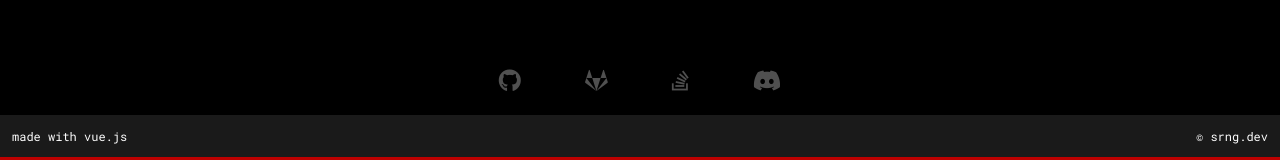
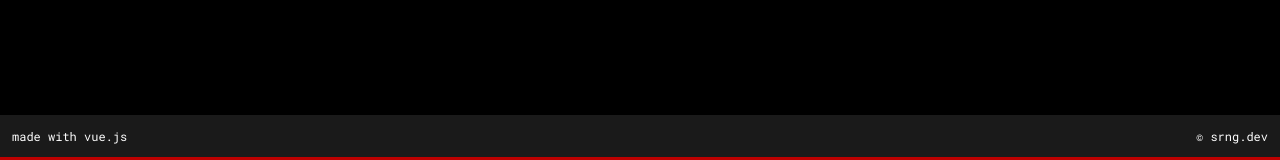
Before and after one commit to sarangnx/sarangnx.github.io, a Vue app: page / in a window 1280 px wide. Shown: the part 996-1156 px from the top of the page. Built offline with nearby package versions, Linux system fonts and the light colour scheme.

Commit message:
changed type to a single prop instead of 3 boolean

```diff
--- a/src/components/FaIcon.vue
+++ b/src/components/FaIcon.vue
@@ -8,26 +8,17 @@ export default {
         icon: {
             type: String
         },
-        regular: {
-            type: Boolean
-        },
-        solid: {
-            type: Boolean
-        },
-        brand: {
-            type: Boolean
-        },
         size: {
             type: String,
             default: 'sm'
+        },
+        type: {
+            type: String,
+            default: 'fas',
+            validator: value => ['fas', 'fab', 'far'].indexOf(value) !== -1
         }
     },
     computed: {
-        type() {
-            const type = this.regular ? 'far' : this.solid ? 'fas' : this.brand ? 'fab' : 'fas';
-
-            return type;
-        },
         iconClass() {
             return `fa-${this.icon}`;
         },
```
